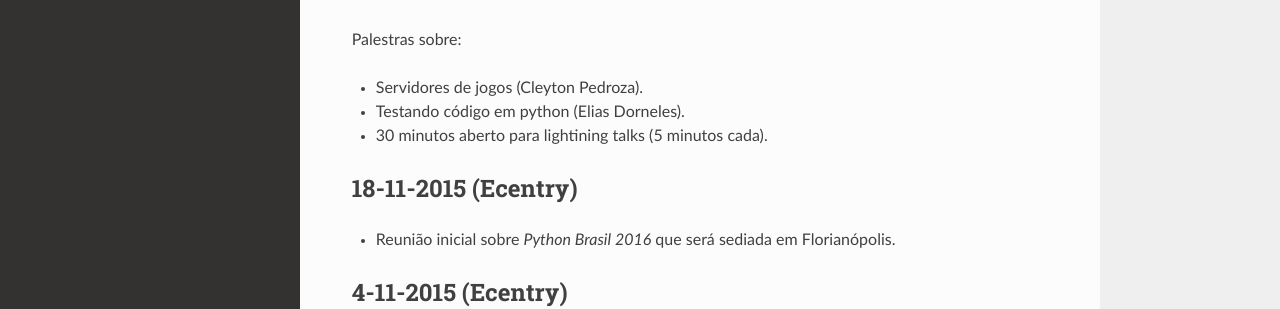
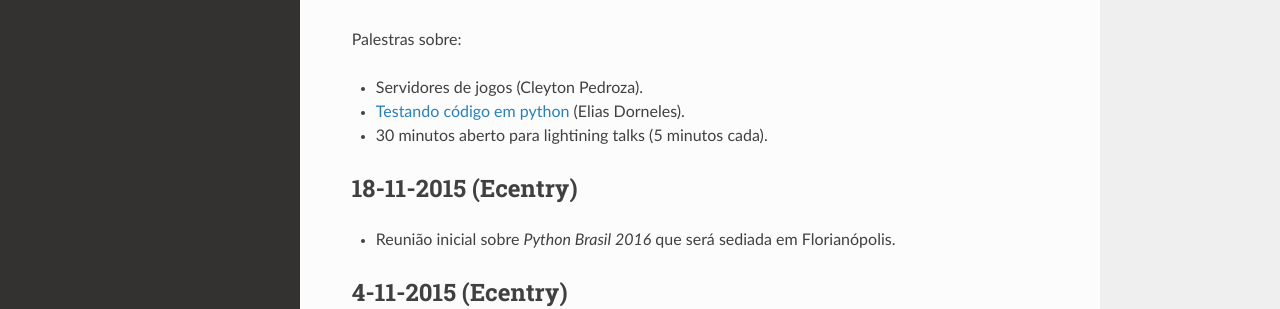
Before and after one commit to PythonFloripa/pythonfloripa.github.io, an MkDocs documentation site: the page built from docs/encontros.md, in a window 1280 px wide and 1348 px high. Shown: the part 223-532 px from the top of the window. Built offline with MkDocs 1.6.1, drawn with Linux system fonts in a browser that asks for light colours; nearby versions of some CDN libraries; old or Windows-style settings are respelled for this version of MkDocs; part of the change alters nothing that is shown.

Commit message:
adiciona link da palestra de ontem

```diff
--- a/docs/encontros.md
+++ b/docs/encontros.md
@@ -6,7 +6,7 @@
 Palestras sobre:
 
 - Servidores de jogos (Cleyton Pedroza).
-- Testando código em python (Elias Dorneles).
+- [Testando código em python](https://speakerdeck.com/eliasdorneles/testando-codigo-em-python) (Elias Dorneles).
 - 30 minutos aberto para lightining talks (5 minutos cada).
 
 ## 18-11-2015 (Ecentry)
```
